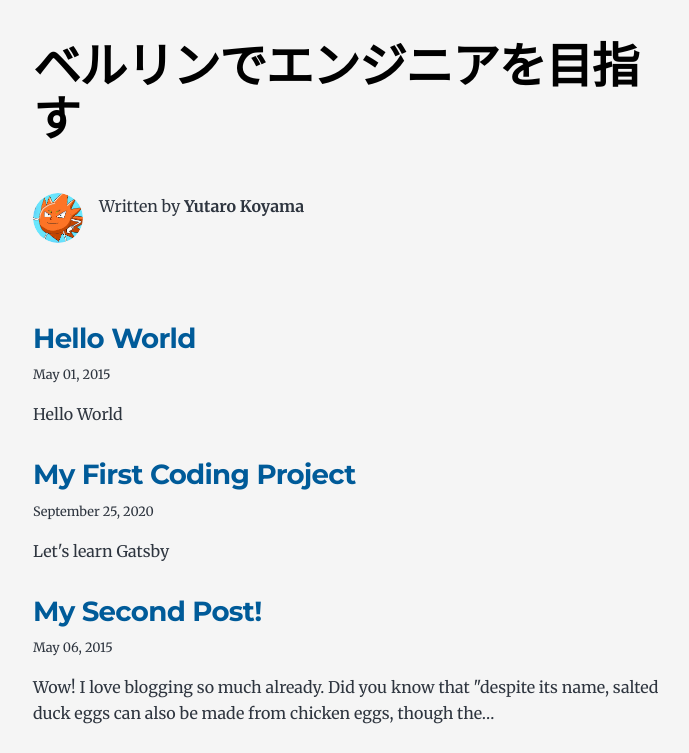
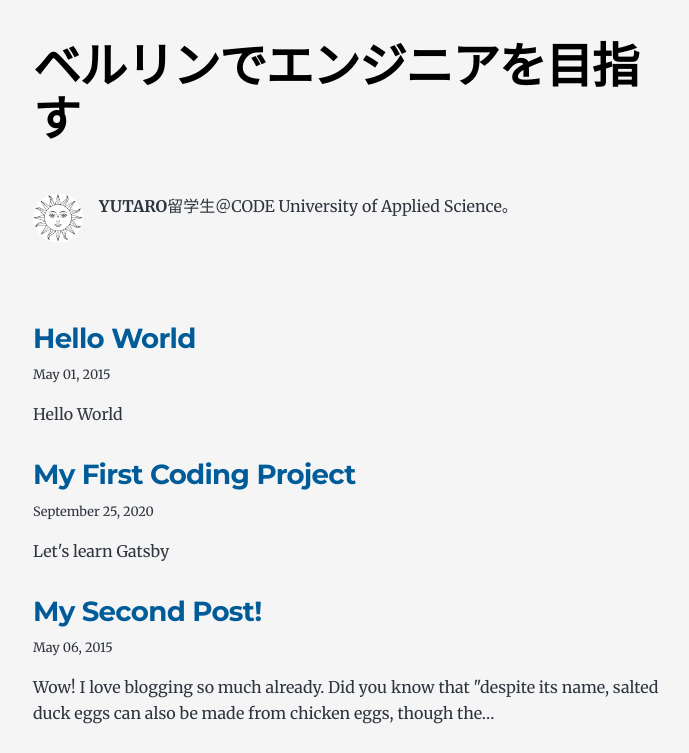
Before and after one commit to KOYAMANI/gatsby-netlify, a Gatsby site: page / in a window 1280 px wide. Shown: the top 753 px of the page, without its empty margins (291-980 px from the left). Built offline with nearby package versions, Linux system fonts and the light colour scheme; Gatsby itself is replaced by a stand-in of ours.

Commit message:
06oct18:43

```diff
--- a/gatsby-config.js
+++ b/gatsby-config.js
@@ -2,7 +2,7 @@ module.exports = {
   siteMetadata: {
     title: `ベルリンでエンジニアを目指す`,
     author: {
-      name: `Yutaro Koyama`,
+      name: `YUTARO`,
       summary: `a blog for learning code.`,
     },
     description: `A starter blog demonstrating what Gatsby can do.`,
@@ -67,7 +67,7 @@ module.exports = {
         background_color: `#ffffff`,
         theme_color: `#663399`,
         display: `minimal-ui`,
-        icon: `content/assets/donpatch.jpeg`,
+        icon: `content/assets/thesun.jpg`,
       },
     },
     `gatsby-plugin-react-helmet`,
--- a/package.json
+++ b/package.json
@@ -3,7 +3,7 @@
   "private": true,
   "description": "A starter for a blog powered by Gatsby and Markdown",
   "version": "0.1.0",
-  "author": "Yutaro Koyama <ykkg3ym1114@gmail.com>",
+  "author": "YUTARO <ykkg3ym1114@gmail.com>",
   "bugs": {
     "url": "https://github.com/gatsbyjs/gatsby/issues"
   },
--- a/src/components/bio.js
+++ b/src/components/bio.js
@@ -12,7 +12,7 @@ import Image from "gatsby-image"
 const Bio = () => {
   const data = useStaticQuery(graphql`
     query BioQuery {
-      avatar: file(absolutePath: { regex: "/donpatch.jpeg/" }) {
+      avatar: file(absolutePath: { regex: "/thesun.jpg/" }) {
         childImageSharp {
           fixed(width: 50, height: 50, quality: 95) {
             ...GatsbyImageSharpFixed
@@ -53,12 +53,13 @@ const Bio = () => {
       )}
       {author?.name && (
         <p>
-          Written by <strong>{author.name}</strong>
+          <strong>{author.name}</strong>
+          留学生＠CODE University of Applied Science。
           {/* {author?.summary || null} */}
           {` `}
           {/* <a href={`https://twitter.com/${social?.twitter || ``}`}>
-            You should follow them on Twitter
-          </a> */}
+            You should follow them on Twitter */}
+          {/* </a> */}
         </p>
       )}
     </div>
```
Also changed, not shown: content/assets/thesun.jpg (added).
